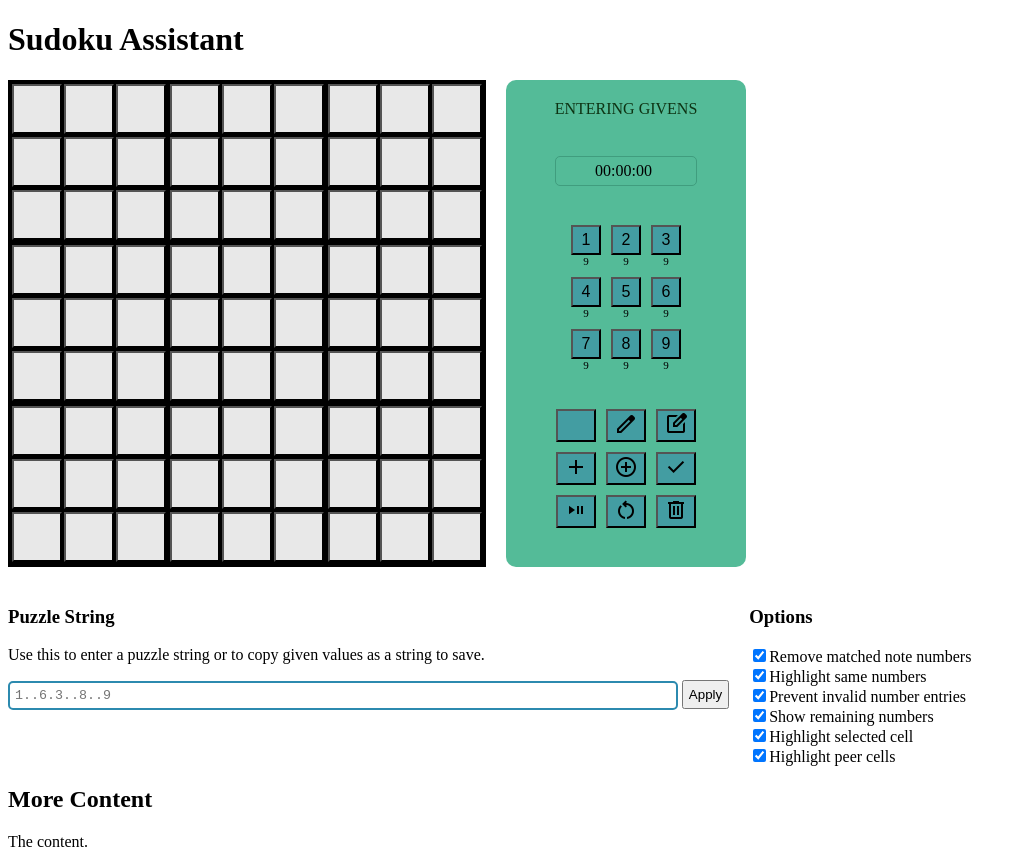
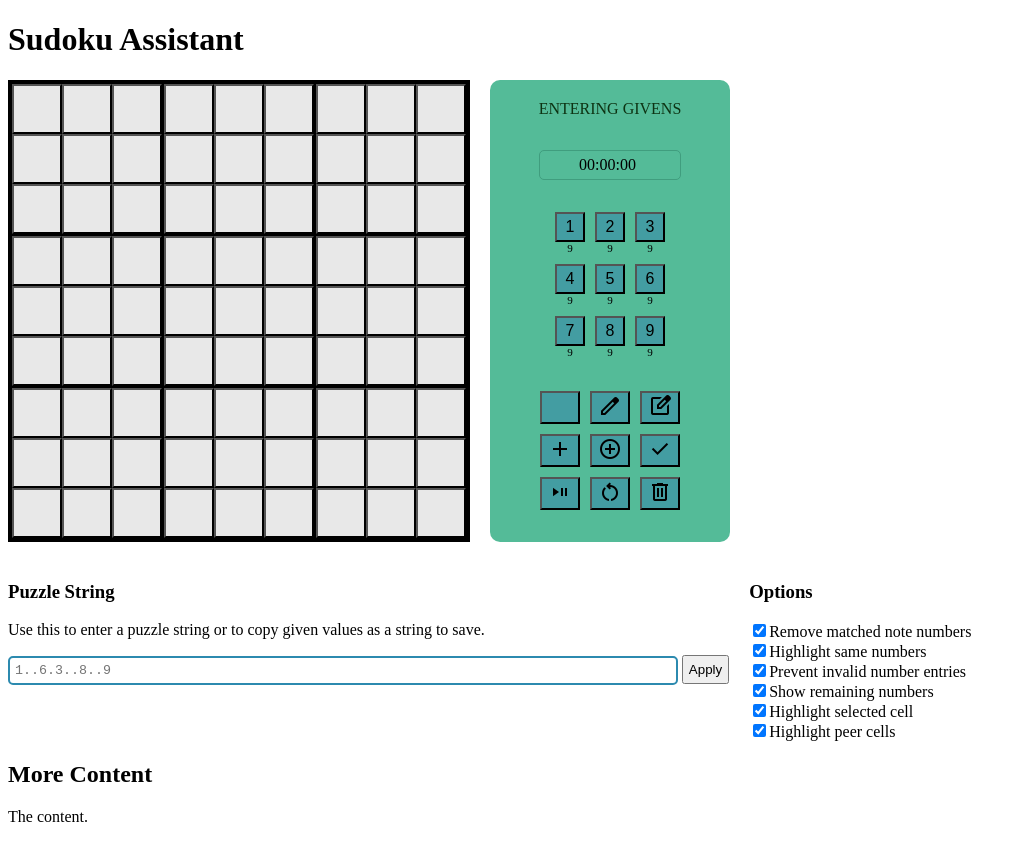
Before and after one commit to andrew-wilkes/vuejs-sudoku-assistant, a Vue app: page / in a window 1280 px wide. Shown: the whole page, without its empty margins (0-1026 px from the left). After the commit the page ends 842 px from the top, so only its background shows below. Built offline with nearby package versions, Linux system fonts and the light colour scheme.

Commit message:
Style grid depending on browser

```diff
--- a/src/assets/sudoku.css
+++ b/src/assets/sudoku.css
@@ -20,6 +20,10 @@
     gap: 4px;
     background-color: black;
     border: 4px solid black;
+}
+
+.sudoku-grid.chrome {
+    gap: 2px;
 }
 
 .timer {
@@ -45,6 +49,10 @@
     justify-content: center;
 }
 
+.chrome .box {
+    gap: 0px;
+}
+
 .numbers div {
     text-align: center;
     font-size: smaller;
@@ -60,10 +68,13 @@
     height: 30px;
 }
 
+.cell, .cell button {
+    width: 50px;
+    height: 50px;
+}
+
 .cell button {
     background-color: #e8e8e8;
-    width: 50px;
-    height: 50px;
 }
 
 .highlighted button {
--- a/src/components/Grid.vue
+++ b/src/components/Grid.vue
@@ -1,5 +1,5 @@
 <template>
-  <div class="sudoku-grid">
+  <div class="sudoku-grid" :class="{ chrome: isChrome }">
     <div class="box" v-for="n in 9">
       <Cell v-for="m in 9" @click="cellClicked(n, m)" :idx="getIndex(n, m)"></Cell>
     </div>
@@ -31,6 +31,15 @@ export default {
     },
     getIndex(bid, cid) {
       return numberIndex(bid - 1, cid - 1);
+    },
+    agentHas(keyword) {
+      console.log(navigator.userAgent);
+      return navigator.userAgent.toLowerCase().search(keyword.toLowerCase()) > -1;
+    }
+  },
+  computed: {
+    isChrome() {
+      return this.agentHas("CriOS") || this.agentHas("Chrome") || !!window.chrome;
     }
   }
 }
```
